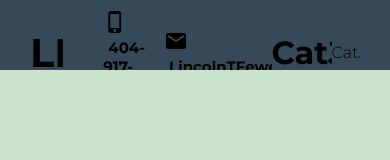
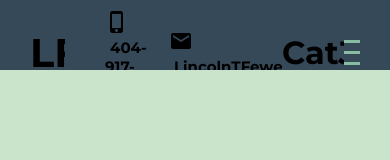
Before and after one commit to LFewell/React-Portfolio, a React (Create React App) app: page / in a window 390 px wide. Shown: the top 160 px of the page. Built offline with nearby package versions, Linux system fonts and the light colour scheme.

Commit message:
Created hamburger menu

```diff
--- a/src/components/topbar/topbar.jsx
+++ b/src/components/topbar/topbar.jsx
@@ -17,7 +17,11 @@ export default function topbar() {
                 </div>
                 <h1>CatJAM</h1>
                 <div className="right">
-                    CatJAM
+                    <div className="hamburger">
+                        <span className="line1"></span>
+                        <span className="line2"></span>
+                        <span className="line3"></span>
+                    </div>
                 </div>
             </div>
         </div>
--- a/src/components/topbar/topbar.scss
+++ b/src/components/topbar/topbar.scss
@@ -38,4 +38,22 @@
             }
         }
     }
+
+    .right{
+
+        .hamburger{
+            width: 32px;
+            height: 25px;
+            display: flex;
+            flex-direction: column;
+            justify-content: space-between;
+            cursor: pointer;
+
+            span{
+                width: 100%;
+                height: 3px;
+                background-color: #87BBA2;
+            }
+        }
+    }
 }
```
